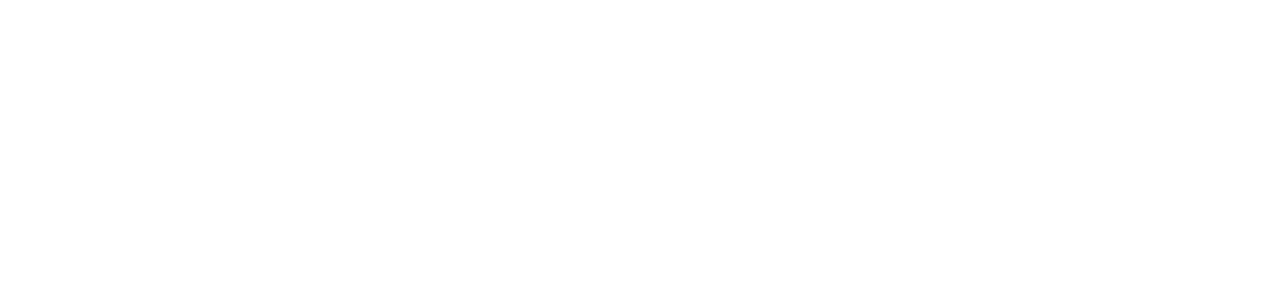
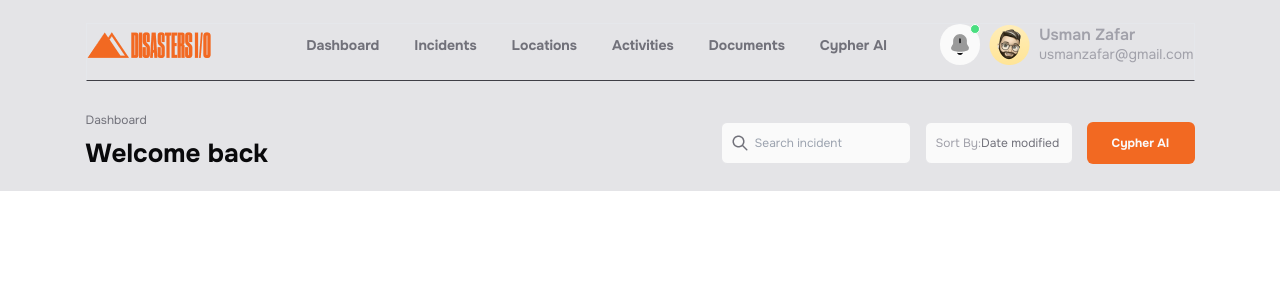
Before and after one commit to nayemshanto333/Disasters-Project, a React (Vite) app in the folder Disasters/: page / in a window 1280 px wide. Shown: the top 300 px of the page. Built offline with nearby package versions, Linux system fonts and the light colour scheme.

Commit message:
Nav Section Done

```diff
--- a/Disasters/package.json
+++ b/Disasters/package.json
@@ -10,8 +10,10 @@
     "preview": "vite preview"
   },
   "dependencies": {
+    "clsx": "^2.1.1",
     "react": "^18.3.1",
-    "react-dom": "^18.3.1"
+    "react-dom": "^18.3.1",
+    "tailwind-merge": "^2.5.4"
   },
   "devDependencies": {
     "@eslint/js": "^9.11.1",
@@ -25,6 +27,7 @@
     "eslint-plugin-react-refresh": "^0.4.12",
     "globals": "^15.9.0",
     "postcss": "^8.4.47",
+    "react-router-dom": "^6.27.0",
     "tailwindcss": "^3.4.14",
     "vite": "^5.4.8"
   }
--- a/Disasters/src/App.jsx
+++ b/Disasters/src/App.jsx
@@ -1,11 +1,21 @@
 import './App.css'
+import { BrowserRouter , Route, Routes } from 'react-router-dom'
+import Navbar from './ShareComponents/Navbar'
+import Dashboard from './components/Dashboard'
 
 function App() {
 
   return (
-    <>
+    <main className='font-Onest'>
+     <BrowserRouter>
+      <Routes>
+        <Route path='' element={<Navbar/>}>
 
-    </>
+        </Route>
+
+      </Routes>
+     </BrowserRouter>
+    </main>
   )
 }
 
--- /dev/null
+++ b/Disasters/src/ShareComponents/Badge.jsx
@@ -0,0 +1,14 @@
+import React from "react";
+
+export const Badge = () => {
+  return (
+    <button
+      type="button"
+      class="relative inline-flex items-center justify-center h-[41px] w-10 rounded-full bg-bgColor"
+    >
+      <img src="img/notification.png" alt="notification" className="" />
+      <span class="sr-only">Notifications</span>
+      <div class="absolute inline-flex top-0 right-0 bg-[#4ADE80] border border-white rounded-full size-[10px] "></div>
+    </button>
+  );
+};
--- /dev/null
+++ b/Disasters/src/ShareComponents/Container.jsx
@@ -0,0 +1,10 @@
+import React from 'react';
+import {cn} from '../lib/utils/cn'
+
+const Container = ({children, className}) => {
+  return (
+    <div className={cn("w-full max-w-[1300px] px-2.5 ", className)}>{children}</div>
+  );
+}
+
+export default Container;
--- /dev/null
+++ b/Disasters/src/ShareComponents/Navbar.jsx
@@ -0,0 +1,100 @@
+import React, { useState } from "react";
+import { Badge } from "../ShareComponents/Badge";
+import { NavLink } from "react-router-dom";
+import { cn } from "../lib/utils/cn";
+
+const Navbar = () => {
+  const [active, setActive] = useState(0);
+  return (
+    <>
+      <nav>
+        <div className="bg-accent h-[191px] px-[85.5px] py-[23px]">
+          <div className="flex justify-between items-center  border border-b-[#3f3f46] pb-[15px]">
+            <NavLink to="/">
+              <img src="img/logo.png" alt="Disasters" />
+            </NavLink>
+
+            {/* link section */}
+
+            <div>
+              <ul className="flex [&>li]:pl-[35px] text-sm text-secondary cursor-pointer ">
+                <li className="hover:text-primary font-bold">Dashboard</li>
+                <li className="hover:text-primary font-bold">Incidents</li>
+                <li className="hover:text-primary font-bold">Locations</li>
+                <li className="hover:text-primary font-bold">Activities</li>
+                <li className="hover:text-primary font-bold">Documents</li>
+                <li className="hover:text-primary font-bold">Cypher AI</li>
+              </ul>
+              {/* <div className="mt-[26.5px]">
+                <div className=" ">
+                  {Array.from(Array(6).keys()).map((el) => (
+                    <div
+                      keys={el}
+                      className={cn(
+                        "w-[80px] h-[3px] rounded-[10px] bg-transparent",
+                        active == el && "bg-primary"
+                      )}
+                    />
+                  ))}
+                </div>
+              </div> */}
+            </div>
+
+            {/* Profile Section */}
+
+            <div className="flex justify-between items-center gap-[9px]">
+              <Badge />
+
+              <button>
+                <img src="img/profileIcon.png" alt="profile" />
+              </button>
+              <div>
+                <h4 className="text-base font-semibold text-[#a1a1aa] leading-[20.4px]">
+                  Usman Zafar
+                </h4>
+                <p className="text-sm text-[#a1a1aa] leading-[17.85px]">
+                  usmanzafar@gmail.com
+                </p>
+              </div>
+            </div>
+          </div>
+
+          {/* Welcome Section */}
+
+          <div>
+            <div className="flex justify-between items-center mt-8">
+              <div>
+                <p className="text-secondary text-xs leading-[15.3px] mb-[6px]">
+                  Dashboard
+                </p>
+                <h2 className="text-primary text-[26px] font-bold leading-[33.15px ]">
+                  Welcome back
+                </h2>
+              </div>
+              <div className="flex  items-center  gap-[14px]">
+                <div className="relative">
+                  <input
+                    type="text"
+                    placeholder="Search incident"
+                    className="bg-[#fafafa] text-xs  w-[190px] h-[42px] rounded-[6px] border border-[#E4E4E7] pl-[33px] "
+                  />
+                  <span className="absolute  transform top-1/2 -translate-y-1/2   left-[10px] pr-[5px] ">
+                    <img src="img/Frame.png" alt="" />
+                  </span>
+                </div>
+                <div className="w-[148px] h-[42px] bg-[#FAFAFA] px-2.5 py-3 text-xs text-[#A1A1AA] border border-[#E4E4E7] rounded-[6px]">
+                  Sort By:<span className="text-secondary">Date modified</span>
+                </div>
+                <button className="bg-orange w-[108px] h-[42px] rounded-[6px] text-xs font-bold  text-[#fafafa]">
+                  Cypher AI
+                </button>
+              </div>
+            </div>
+          </div>
+        </div>
+      </nav>
+    </>
+  );
+};
+
+export default Navbar;
--- /dev/null
+++ b/Disasters/src/components/Dashboard.jsx
@@ -0,0 +1,12 @@
+import React from 'react';
+import Navbar from '../ShareComponents/Navbar';
+
+const Dashboard = () => {
+  return (
+    <>
+        <Navbar/>
+    </>
+  );
+}
+
+export default Dashboard;
--- /dev/null
+++ b/Disasters/src/lib/utils/cn.js
@@ -0,0 +1,4 @@
+import { clsx } from "clsx";
+import { twMerge } from "tailwind-merge";
+
+export const cn = (...inputs)=>twMerge(clsx(...inputs));
```
Also changed, not shown: Disasters/public/img/Frame.png (added), 1 other file (tests, documents, lock files or other folders).
